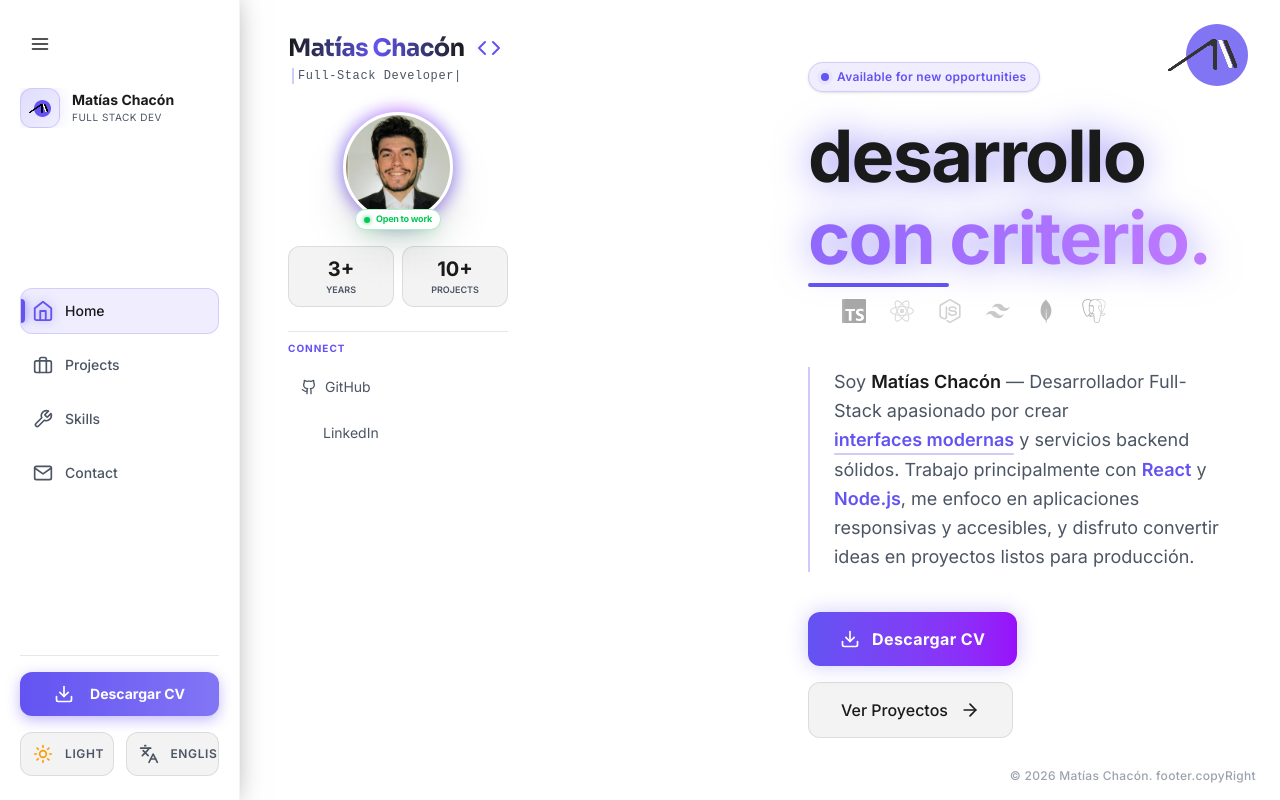
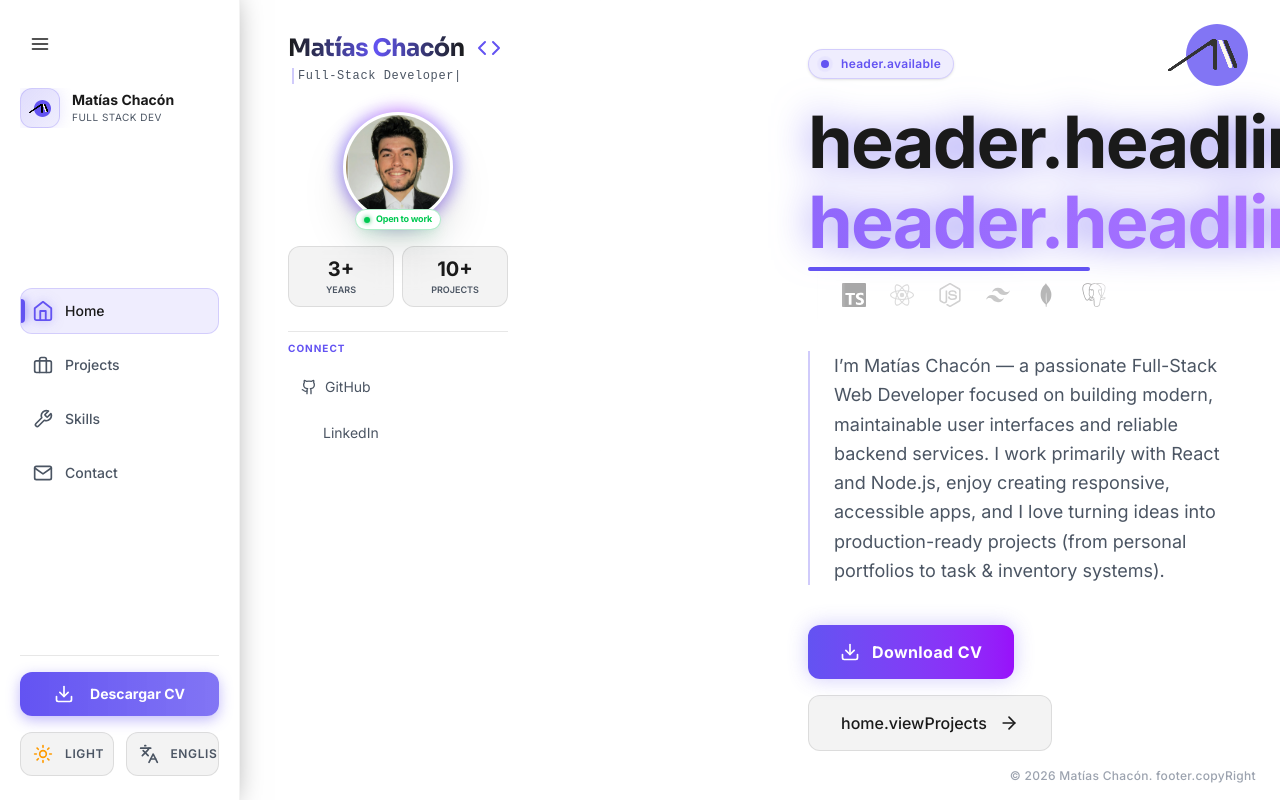
Before and after one commit to Maty910/portfolio, a React (Vite) app: page / in a window 1280 px wide. Built offline with nearby package versions, Linux system fonts and the light colour scheme; some icons are missing; a web font is replaced by a local one.

Commit message:
feat: add translations in home section

```diff
--- a/src/components/Home.tsx
+++ b/src/components/Home.tsx
@@ -1,5 +1,5 @@
 import React from 'react';
-// import { useLanguage } from '../context/LanguageContext';
+import { useLanguage } from '../context/LanguageContext';
 import { ArrowRight, Download } from 'lucide-react';
 import type { Section } from '../types';
 import { SiReact, SiNodedotjs, SiTypescript, SiTailwindcss, SiMongodb, SiPostgresql } from 'react-icons/si';
@@ -9,14 +9,11 @@ interface HomeProps {
 }
 
 export const Home: React.FC<HomeProps> = ({ setActiveSection }) => {
-  // const { t } = useLanguage();
+  const { t } = useLanguage();
 
   const bioContent = (
     <>
-      Soy <span className="text-text-primary font-semibold">Matías Chacón</span> — Desarrollador Full-Stack apasionado por crear <span className="text-primary font-semibold relative inline-block">
-        interfaces modernas
-        <span className="absolute bottom-0 left-0 w-full h-[2px] bg-primary/30 rounded-full"></span>
-      </span> y servicios backend sólidos. Trabajo principalmente con <span className="text-primary font-semibold">React</span> y <span className="text-primary font-semibold">Node.js</span>, me enfoco en aplicaciones responsivas y accesibles, y disfruto convertir ideas en proyectos listos para producción.
+      {t('header.bio')}
     </>
   );
 
@@ -44,25 +41,22 @@ export const Home: React.FC<HomeProps> = ({ setActiveSection }) => {
               <span className="animate-ping absolute inline-flex h-full w-full rounded-full bg-primary opacity-75"></span>
               <span className="relative inline-flex rounded-full h-2 w-2 bg-primary"></span>
             </span>
-            Available for new opportunities
+            <span className="ml-1">{t('header.available')}</span>
           </div>
 
           {/* HEADLINE PRINCIPAL */}
-          <div className="flex flex-col gap-2 w-full max-[880px]:gap-2">
-            {/* Título Principal */}
-            <h1 className="text-5xl md:text-7xl font-bold text-text-primary leading-[1.1] tracking-tight group cursor-default
-                           max-[880px]:text-4xl max-[880px]:leading-[1.15] relative z-10">
+          <div className="flex flex-col gap-2 w-full max-[880px]:gap-1">
+            <h1 className="text-5xl md:text-7xl font-bold text-text-primary leading-[1.1] tracking-tight group cursor-default max-[880px]:text-2xl relative z-10">
               <div className="relative inline-block">
-                {/* Texto con Brillo Violeta Animado */}
-                <span className="font-sans font-bold tracking-tight drop-shadow-[0_0_15px_rgba(99,83,242,0.4)] animate-pulse-slow selection:text-transparent selection:bg-clip-text selection:bg-gradient-to-r selection:from-primary selection:to-purple-400">
-                  desarrollo <span className="text-transparent bg-clip-text bg-gradient-to-r from-primary to-purple-400 animate-text-gradient bg-[length:200%_auto] font-bold">con criterio.</span>
+                <span className="font-sans font-bold tracking-tight leading-[1.08] drop-shadow-[0_0_15px_rgba(99,83,242,0.4)] animate-pulse-slow selection:text-transparent selection:bg-clip-text selection:bg-gradient-to-r selection:from-primary selection:to-purple-400">
+                  {t('header.headlinePrefix')} <span className="text-transparent bg-clip-text bg-gradient-to-r from-primary to-purple-400 animate-text-gradient bg-[length:200%_auto] font-bold">{t('header.headlineHighlight')}</span>
                 </span>
                 <div className="absolute -bottom-2 left-0 w-1/3 h-[4px] bg-primary rounded-full group-hover:w-full transition-all duration-700 ease-out" />
               </div>
             </h1>
 
             <div className="flex flex-col md:flex-row items-start md:items-center gap-3 md:gap-6 w-full">
-              {/* Carrusel (Techs) - Oculto en mobile */}
+              {/* Carrusel (Techs) */}
               <div className="hidden md:flex flex-1 items-center max-w-[300px] h-12 overflow-hidden relative mask-linear-fade border-l-2 border-text-primary/10 pl-6 ml-2">
                  <div className="flex w-max animate-marquee items-center gap-6 opacity-60 grayscale hover:grayscale-0 transition-all duration-500">
                     {[1, 2].map((i) => (
@@ -107,7 +101,7 @@ export const Home: React.FC<HomeProps> = ({ setActiveSection }) => {
             >
               <div className="absolute inset-0 -translate-x-full group-hover/btn:animate-[shimmer_1.5s_infinite] bg-gradient-to-r from-transparent via-white/20 to-transparent z-10" />
               <Download size={20} className="relative z-20 max-[880px]:w-5 max-[880px]:h-5" />
-              <span className="relative z-20">Descargar CV</span>
+              <span className="relative z-20">{t('header.downloadCv')}</span>
             </a>
 
             {/* Botón Ver Proyectos (Secundario) - Full width en mobile */}
@@ -119,7 +113,7 @@ export const Home: React.FC<HomeProps> = ({ setActiveSection }) => {
                         transition-all duration-300 active:scale-95 cursor-pointer
                         max-[880px]:w-full max-[880px]:py-4 max-[880px]:text-base"
             >
-              Ver Proyectos
+              {t('home.viewProjects')}
               <ArrowRight size={20} className="group-hover:translate-x-1 transition-transform max-[880px]:w-5 max-[880px]:h-5" />
             </button>
 
```
